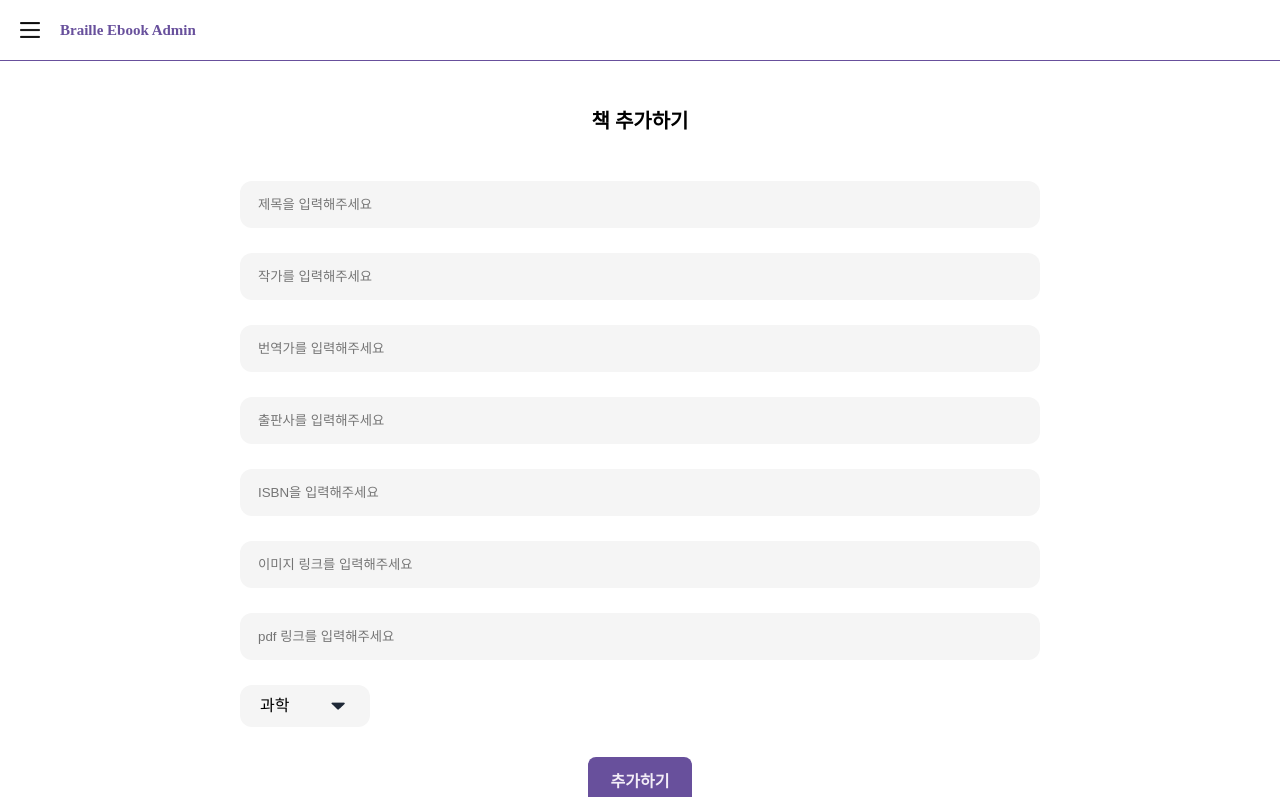
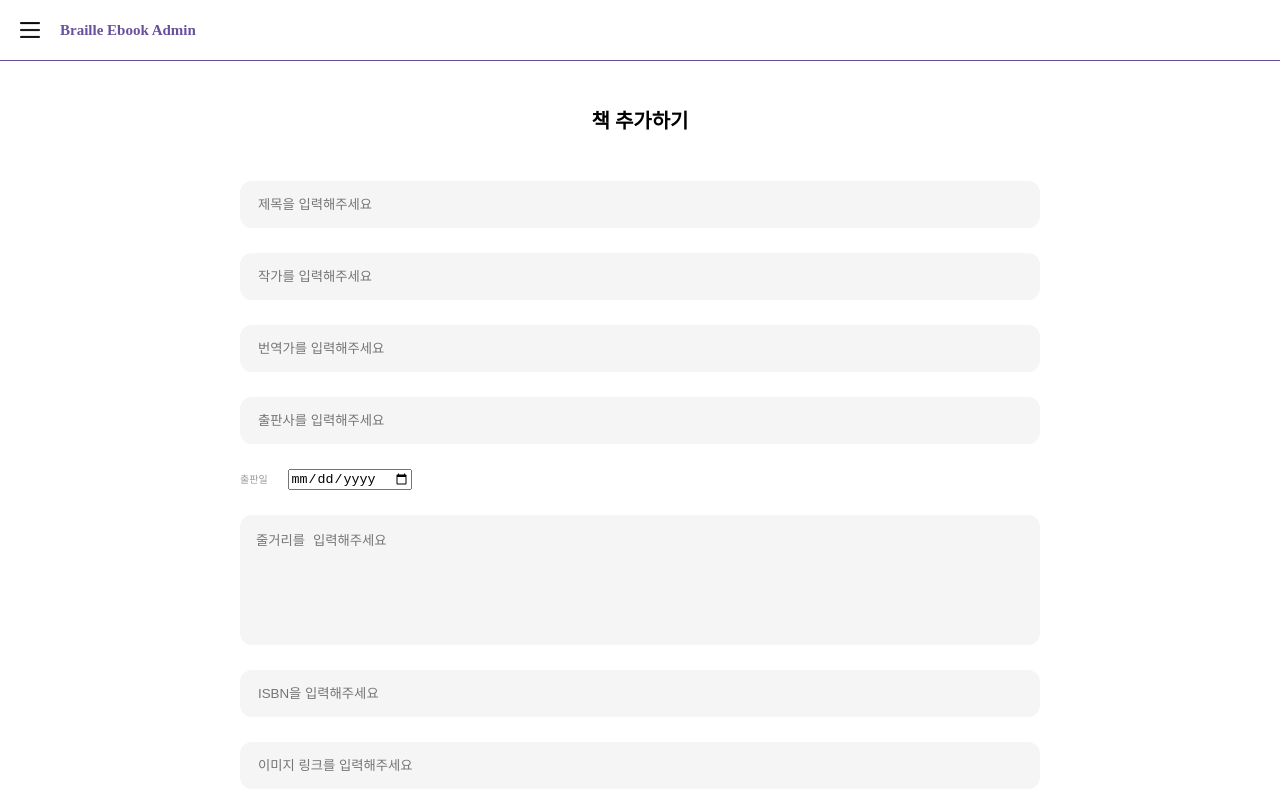
Before and after one commit to Braille-Ebook/BrailleEbookAdmin, a React (Vite) app: page /add in a window 1280 px wide. Shown: the top 797 px of the page. Built offline with nearby package versions, Linux system fonts and the light colour scheme.

Commit message:
feat: mock connect apis with useQuery

```diff
--- a/package.json
+++ b/package.json
@@ -10,6 +10,8 @@
     "preview": "vite preview"
   },
   "dependencies": {
+    "@tanstack/react-query": "^5.100.9",
+    "axios": "^1.16.0",
     "react": "^19.2.5",
     "react-dom": "^19.2.5",
     "react-router-dom": "^7.15.0"
--- /dev/null
+++ b/src/apis/auth.js
@@ -0,0 +1,11 @@
+import { defaultAxios } from "./main";
+const ENDPOINT = "/login";
+
+export const signIn = async ({ identifier, password }) => {
+  const res = await defaultAxios.post(`${ENDPOINT}`, {
+    identifier,
+    password,
+  });
+  console.log(res);
+  return res.data;
+};
--- /dev/null
+++ b/src/apis/book.js
@@ -0,0 +1,15 @@
+import { authAxios } from "./main";
+const ENDPOINT = "/books";
+
+export const getBooks = async (params) => {
+  const res = await authAxios.get(`${ENDPOINT}?${new URLSearchParams(params)}`);
+  return res.data;
+};
+export const addBooks = async (data) => {
+  const res = await authAxios.post(`${ENDPOINT}`, data);
+  return res.data;
+};
+export const deleteBooks = async (id) => {
+  const res = await authAxios.delete(`${ENDPOINT}/${id}`);
+  return res.data;
+};
--- /dev/null
+++ b/src/apis/main.js
@@ -0,0 +1,31 @@
+import axios from "axios";
+export const BASE_URL = "http://3.35.218.85:3000/admin";
+
+const defaultAxios = axios.create({
+  baseURL: BASE_URL,
+  headers: {
+    "Content-Type": "application/json",
+  },
+});
+
+const authAxios = axios.create({
+  baseURL: BASE_URL,
+  headers: {
+    "Content-Type": "application/json",
+  },
+});
+
+authAxios.interceptors.request.use(
+  (config) => {
+    const accessToken = localStorage.getItem("accessToken") ?? "unauthorized";
+    if (accessToken) {
+      config.headers.Authorization = `Bearer ${accessToken}`;
+    }
+    return config;
+  },
+  (error) => {
+    return Promise.reject(error);
+  },
+);
+
+export { defaultAxios, authAxios };
--- a/src/components/Button.jsx
+++ b/src/components/Button.jsx
@@ -1,18 +1,17 @@
-import React from "react";
 import styles from "./Button.module.css";
 
 export default function Button({
   variant,
   children,
   disabled = false,
-  onClick,
   className,
+  ...props
 }) {
   return (
     <button
       type="button"
       disabled={disabled}
-      onClick={onClick}
+      {...props}
       className={`${styles.btn} ${styles[`btn-${variant}`]} ${disabled && styles.disabled} ${className}`}
     >
       {children}
--- a/src/components/Input.module.css
+++ b/src/components/Input.module.css
@@ -16,5 +16,8 @@
   border: none;
   outline: none;
   background: none;
+  padding: 0;
+  margin: 0;
   resize: none;
+  min-height: 10rem;
 }
--- a/src/main.jsx
+++ b/src/main.jsx
@@ -1,14 +1,19 @@
 import { StrictMode } from "react";
 import { createRoot } from "react-dom/client";
 import { BrowserRouter } from "react-router-dom";
+import { QueryClient, QueryClientProvider } from "@tanstack/react-query";
 import "./index.css";
 import "./reset.css";
 import App from "./App.jsx";
 
+const queryClient = new QueryClient();
+
 createRoot(document.getElementById("root")).render(
   <StrictMode>
-    <BrowserRouter>
-      <App />
-    </BrowserRouter>
+    <QueryClientProvider client={queryClient}>
+      <BrowserRouter>
+        <App />
+      </BrowserRouter>
+    </QueryClientProvider>
   </StrictMode>,
 );
--- a/src/pages/AddBooks.jsx
+++ b/src/pages/AddBooks.jsx
@@ -1,4 +1,6 @@
 import { useState } from "react";
+import { useMutation } from "@tanstack/react-query";
+import { addBooks } from "../apis/book";
 import Input from "../components/Input";
 import Button from "../components/Button";
 import Dropdown from "../components/Dropdown";
@@ -9,25 +11,31 @@ export default function AddBooks() {
   const [selected, setSelected] = useState(constant[0]);
   const [data, setData] = useState({
     title: "",
-    genre: "",
     author: "",
     translator: "",
     publisher: "",
-    publish_date: null,
+    publish_date: "",
     summary: "",
     ISBN: "",
     image_url: "",
     pdf_url: "",
   });
+  const mutation = useMutation({
+    mutationFn: addBooks,
+    onError: (err) => {
+      console.error(err);
+    },
+  });
   return (
-    <div className={styles.page}>
+    <form
+      onSubmit={(e) => {
+        e.preventDefault();
+        mutation.mutate({ ...data, genre: selected.name });
+      }}
+      className={styles.page}
+    >
       <h2 className={styles.title}>책 추가하기</h2>
-      <form
-        onSubmit={(e) => {
-          e.preventDefault();
-        }}
-        className={styles.form}
-      >
+      <div className={styles.form}>
         <Input
           placeholder="제목을 입력해주세요"
           value={data.title}
@@ -57,6 +65,28 @@ export default function AddBooks() {
           value={data.publisher}
           onChange={(e) => {
             setData((prev) => ({ ...prev, publisher: e.target.value }));
+          }}
+          className={styles.input}
+        />
+        <div className={styles.dateInput}>
+          <h2>출판일</h2>
+          <input
+            type="date"
+            value={data.publish_date ?? ""}
+            onChange={(e) => {
+              setData((prev) => ({
+                ...prev,
+                publish_date: e.target.value,
+              }));
+            }}
+          />
+        </div>
+        <Input
+          multiline={true}
+          placeholder="줄거리를 입력해주세요"
+          value={data.summary}
+          onChange={(e) => {
+            setData((prev) => ({ ...prev, summary: e.target.value }));
           }}
           className={styles.input}
         />
@@ -93,10 +123,15 @@ export default function AddBooks() {
             }
           }}
         />
-      </form>
-      <Button className={styles.btn} variant="rectangle">
+      </div>
+      <Button
+        type="submit"
+        variant="rectangle"
+        disabled={mutation.isPending}
+        className={styles.btn}
+      >
         추가하기
       </Button>
-    </div>
+    </form>
   );
 }
--- a/src/pages/AddBooks.module.css
+++ b/src/pages/AddBooks.module.css
@@ -20,7 +20,13 @@
   margin: auto;
   margin-bottom: 2.5rem;
 }
-
+.dateInput {
+  display: flex;
+  align-items: center;
+  gap: 2rem;
+  margin-bottom: 2.5rem;
+  color: var(--neutral-300);
+}
 .btn {
   margin: 3rem auto;
   height: 3rem;
--- a/src/pages/Login.jsx
+++ b/src/pages/Login.jsx
@@ -1,14 +1,27 @@
-import React, { useState } from "react";
+import { useState } from "react";
+import { useMutation } from "@tanstack/react-query";
+import { useNavigate } from "react-router-dom";
 import Button from "../components/Button.jsx";
 import InputBlock from "../components/InputBlock.jsx";
+import { signIn } from "../apis/auth.js";
 import icBtnVisibilityOff from "../assets/ic_btn_visibility_off.png";
 import icBtnVisibilityOn from "../assets/ic_btn_visibility_on.png";
 import logo from "../assets/braillebookIconPurple.png";
 import styles from "./Login.module.css";
 
 export default function Login() {
-  const [data, setData] = useState({});
+  const navigate = useNavigate();
+  const [data, setData] = useState({
+    email: "",
+    password: "",
+  });
   const [pwOpen, setPwOpen] = useState(false);
+  const mutation = useMutation({
+    mutationFn: signIn,
+    onSuccess: () => {
+      navigate("/");
+    },
+  });
   return (
     <div className={styles.loginPage}>
       <div className={styles.loginContainer}>
@@ -17,7 +30,16 @@ export default function Login() {
           <h1 className={styles.logoText}>Braille Ebook Admin</h1>
         </div>
 
-        <div className={styles.inputs}>
+        <form
+          className={styles.inputs}
+          onSubmit={(e) => {
+            e.preventDefault();
+            mutation.mutate({
+              identifier: data.email,
+              password: data.password,
+            });
+          }}
+        >
           <InputBlock
             title="이메일"
             placeholder="이메일을 입력해주세요"
@@ -31,9 +53,9 @@ export default function Login() {
             title="비밀번호"
             type={pwOpen ? "text" : "password"}
             placeholder="비밀번호를 입력해주세요"
-            value={data.pw}
+            value={data.password}
             onChange={(e) =>
-              setData((prev) => ({ ...prev, pw: e.target.value }))
+              setData((prev) => ({ ...prev, password: e.target.value }))
             }
             className={styles.input}
             suffix={
@@ -45,13 +67,14 @@ export default function Login() {
             }
           />
           <Button
+            type="submit"
             variant="rectangle"
-            disabled={!data.email || !data.pw}
+            disabled={!data.email || !data.password}
             className={styles.btn}
           >
             로그인
           </Button>
-        </div>
+        </form>
       </div>
     </div>
   );
--- a/src/pages/ManageBooks.jsx
+++ b/src/pages/ManageBooks.jsx
@@ -1,4 +1,6 @@
 import { useState } from "react";
+import { useMutation, useQuery } from "@tanstack/react-query";
+import { getBooks, deleteBooks } from "../apis/book.js";
 import Input from "../components/Input.jsx";
 import Dropdown from "../components/Dropdown.jsx";
 import Button from "../components/Button.jsx";
@@ -78,13 +80,34 @@ export default function ManageBooks() {
     sort: "",
     sortDir: "",
   });
+  const [submittedQuery, setSubmittedQuery] = useState(null);
   const [selectedBooks, setSelectedBooks] = useState([]);
+
+  const { data } = useQuery({
+    queryKey: ["books", submittedQuery, qtype],
+    queryFn: () => getBooks({ ...submittedQuery, qtype: qtype.type }),
+    enabled: !!submittedQuery,
+  });
+
+  const mutation = useMutation({
+    mutationFn: deleteBooks,
+  });
 
   return (
     <div className={styles.page}>
       <h2 className={styles.title}>Manage Books</h2>
       <div className={styles.search}>
-        <Input placeholder="검색하기" className={styles.input} />
+        <Input
+          value={query.q}
+          onChange={(e) => {
+            setQuery((prev) => ({
+              ...prev,
+              q: e.target.value,
+            }));
+          }}
+          placeholder="검색하기"
+          className={styles.input}
+        />
         <Dropdown
           menu={queryType}
           value={qtype}
@@ -94,7 +117,14 @@ export default function ManageBooks() {
             }
           }}
         />
-        <Button variant="rectangle">찾기</Button>
+        <Button
+          variant="rectangle"
+          onClick={() => {
+            setSubmittedQuery(query);
+          }}
+        >
+          찾기
+        </Button>
       </div>
       <table className={styles.table}>
         <thead>
@@ -141,7 +171,14 @@ export default function ManageBooks() {
         </tbody>
       </table>
       <div className={styles.deleteBtn}>
-        <Button variant="rectangle">삭제하기</Button>
+        <Button
+          variant="rectangle"
+          onClick={() => {
+            selectedBooks.forEach((id) => mutation.mutate(id));
+          }}
+        >
+          삭제하기
+        </Button>
       </div>
     </div>
   );
```
Also changed, not shown: 1 other file (tests, documents, lock files or other folders).
